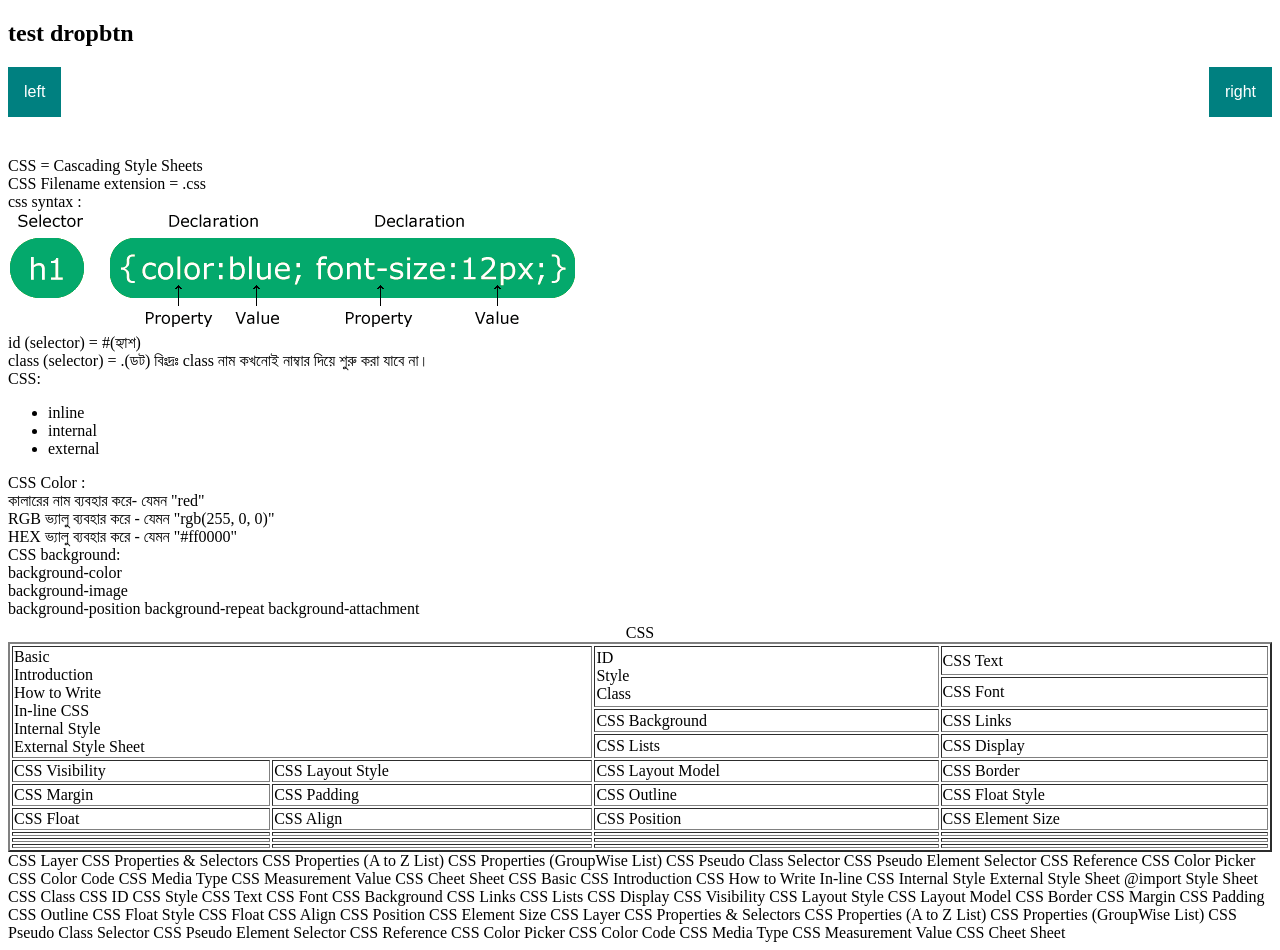
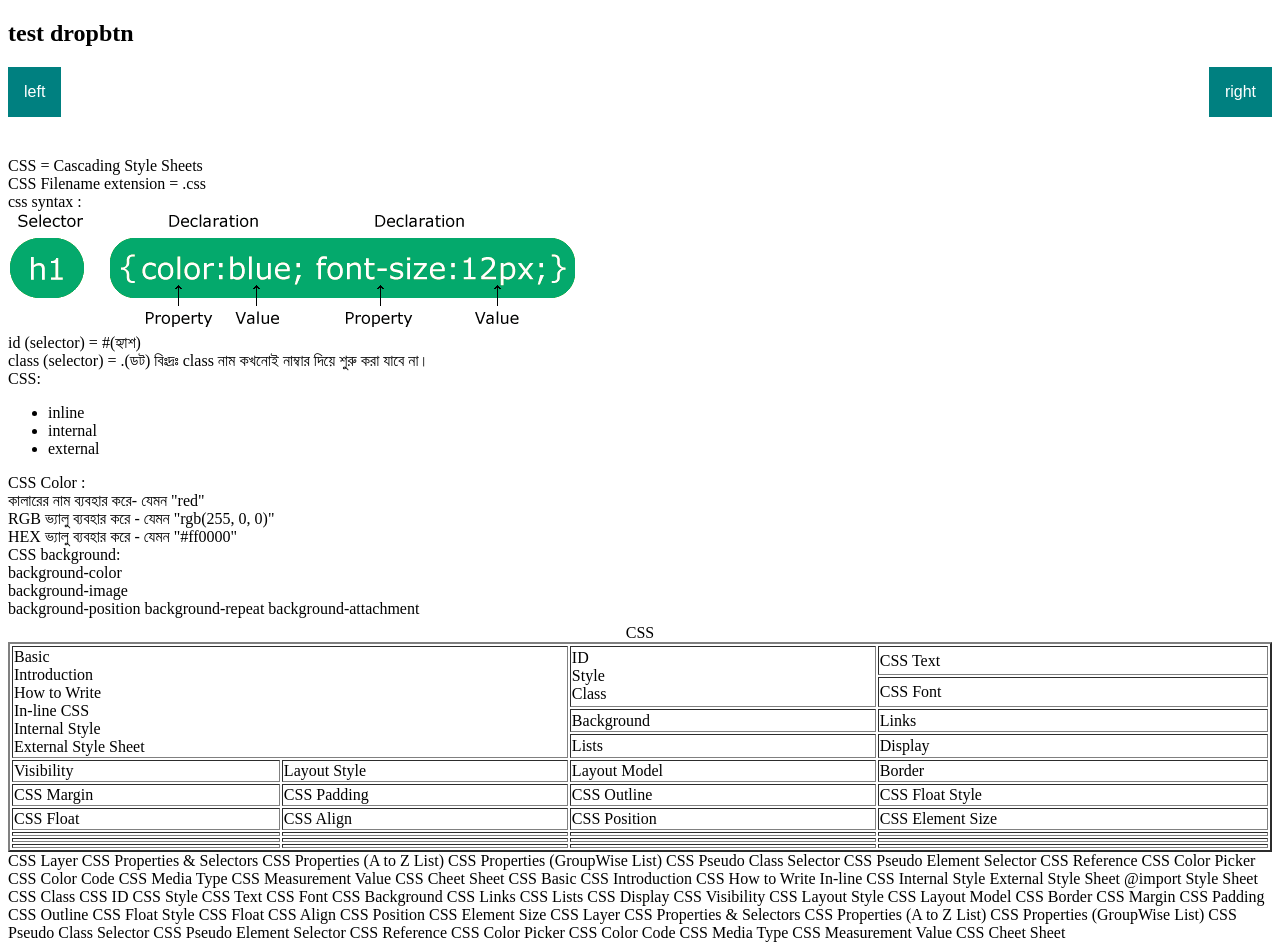
Before and after one commit to Mustack-Rabbi/CSS-Study, a plain HTML site: page index.html in a window 1280 px wide. Drawn offline with Linux system fonts and the light colour scheme.

Commit message:
update index.html

```diff
--- a/index.html
+++ b/index.html
@@ -162,23 +162,23 @@
         </tr>
 
         <tr>
-          <td> CSS Background</td>
-          <td>    CSS Links </td>
+          <td> Background</td>
+          <td> Links </td>
         </tr>
 
         <tr>
-          <td>   CSS Lists </td>
-          <td>  CSS Display </td>
+          <td>  Lists </td>
+          <td>  Display </td>
         </tr>
 
       </tbody>
       <tfoot>
 
         <tr>
-          <td> CSS Visibility  </td>
-          <td>   CSS Layout Style </td>
-          <td>  CSS Layout Model</td>
-          <td>  CSS Border </td>
+          <td> Visibility  </td>
+          <td> Layout Style </td>
+          <td> Layout Model</td>
+          <td> Border </td>
         </tr>
         <tr>
           <td> CSS Margin </td>
```
